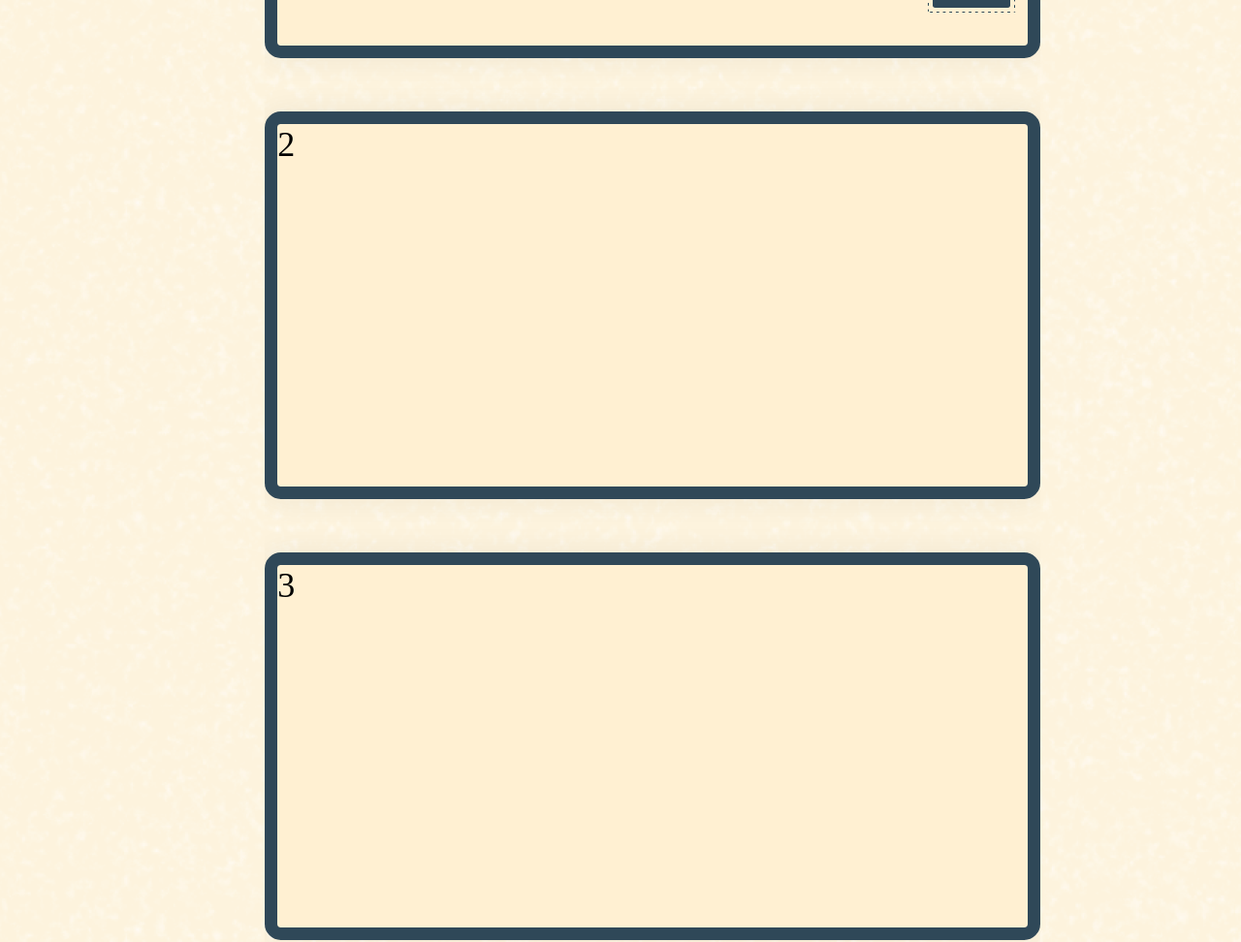
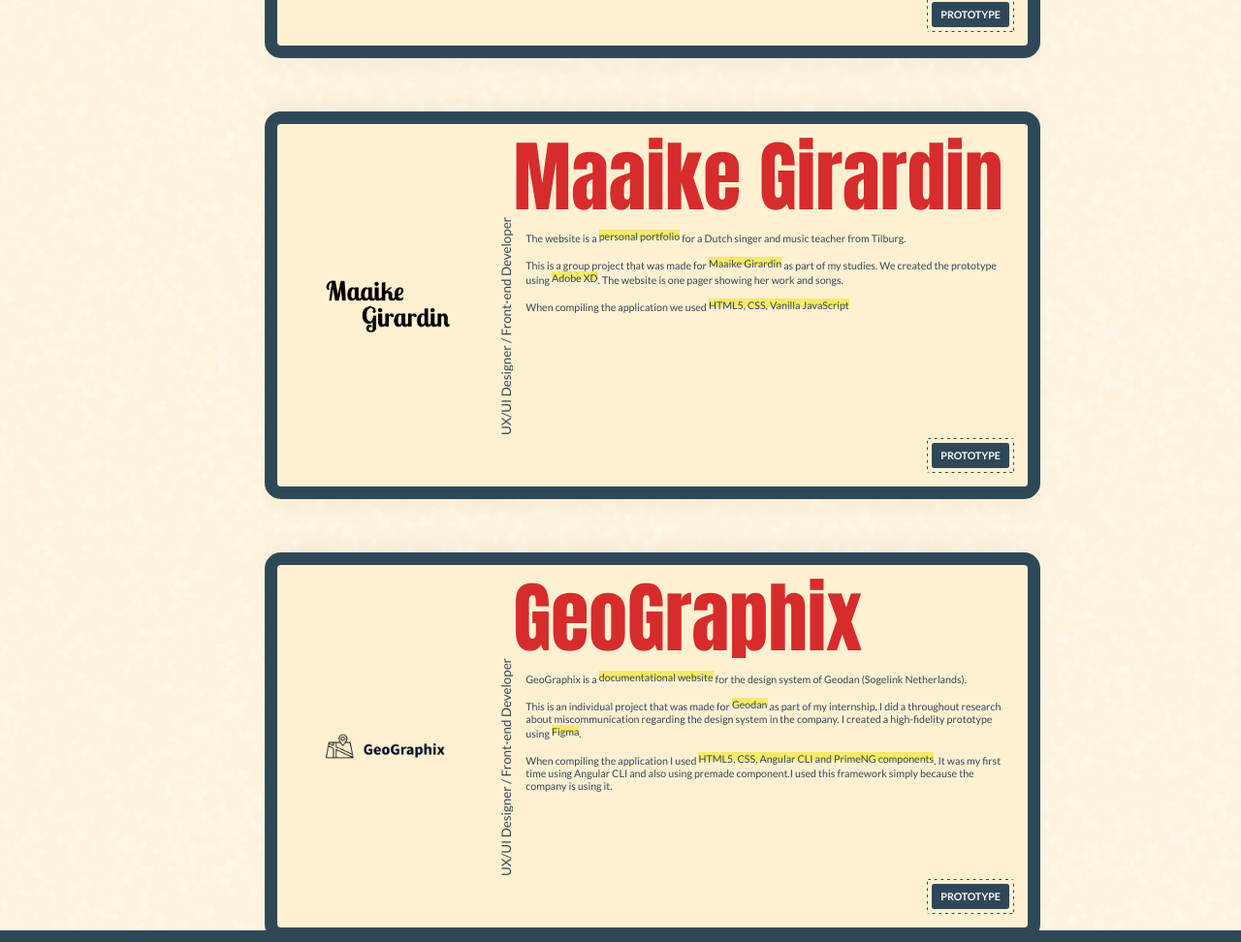
Before and after one commit to yoanaiviv/yoanaivanova, a website built with Vite: page portfolio/index.html in a window 1280 px wide. Shown: the part 1240-2212 px from the top of the page at 97% size. Built offline with nearby package versions, Linux system fonts and the light colour scheme; a web font is replaced by a local one.

Commit message:
adding projects

```diff
--- a/portfolio/index.html
+++ b/portfolio/index.html
@@ -65,11 +65,37 @@
               </nav>
             </div>
 
-            <div class='card' style='top:55px'>2</div>
+            <div class='card' style='top:55px'>
+              <nav class="project-logo"><img src="public/assets/logo-maaike.png" alt=""></nav>
+              <nav class="project-role"><p>UX/UI Designer / Front-end Developer</p></nav>
+              <nav class="project-information">
+                <h3 class="project-name">Maaike Girardin</h3>
+                <p class="project-description">The website is a <bg>personal portfolio</bg> for a Dutch singer and music teacher from Tilburg.<br><br>This is a group project that was made for <bg>Maaike Girardin</bg> as part of my studies. We created the prototype using <bg>Adobe XD</bg>. The website is one pager showing her work and songs.<br><br>When compiling the application we used <bg>HTML5, CSS, Vanilla JavaScript</p>
+                <nav class="button-dark">
+                  <div class="border">
+                    <div class="background hover-trigger">
+                      <p>PROTOTYPE</p>
+                    </div>
+                  </div>
+                </nav>
+              </nav>
+            </div>
 
-            <div class='card' style='top:60px'>3</div>
-
-            <div class='card' style='top:65px'>4</div>
+            <div class='card' style='top:60px'>
+              <nav class="project-logo"><img src="public/assets/logo-geographix.png" alt=""></nav>
+              <nav class="project-role"><p>UX/UI Designer / Front-end Developer</p></nav>
+              <nav class="project-information">
+                <h3 class="project-name">GeoGraphix</h3>
+                <p class="project-description">GeoGraphix is a <bg>documentational website</bg> for the design system of Geodan (Sogelink Netherlands).<br><br>This is an individual project that was made for <bg>Geodan</bg> as part of my internship. I did a throughout research about miscommunication regarding the design system in the company. I created a high-fidelity prototype using <bg>Figma</bg>.<br><br>When compiling the application I used <bg>HTML5, CSS, Angular CLI and PrimeNG components</bg>. It was my first time using Angular CLI and also using premade component.I used this framework simply because the company is using it.</p>
+                <nav class="button-dark">
+                  <div class="border">
+                    <div class="background hover-trigger">
+                      <p>PROTOTYPE</p>
+                    </div>
+                  </div>
+                </nav>
+              </nav>
+            </div>
           </div>
         </div>
       </section>
@@ -77,7 +103,7 @@
       <section id="about"></section>
 
       <div class="cursor"></div>
-<div class="cursor2"></div>
+      <div class="cursor2"></div>
     </div>
   </body>
 </html>
--- a/portfolio/style.css
+++ b/portfolio/style.css
@@ -95,6 +95,7 @@
 
 .button-dark .border {
   padding: 0.4vw;
+  margin: 0.1vw;
   border-radius: 0.208vw;
   background:
       linear-gradient(90deg, var(--color-darkblue) 50%, transparent 0) repeat-x,
@@ -103,7 +104,7 @@
       linear-gradient(0deg, var(--color-darkblue) 50%, transparent 0) repeat-y;
       background-size: 0.521vw 0.104vw, 0.521vw 0.104vw, 0.104vw 0.521vw, 0.104vw 0.521vw;
       background-position: 0 0, 0 100%, 0 0, 100% 0;
-      animation: linearGradientMove .3s infinite linear;
+      animation: linearGradientMove .5s infinite linear;
 
       &:hover {
         animation: linearGradientStop .3s infinite linear;
@@ -132,17 +133,7 @@
   font-size: 1.042vw;
   line-height: 1vw;
   overflow: hidden;
-  opacity: 1;
-  animation: blink 4s ease-in-out infinite;
 }
-
-/*@keyframes blink {
-  0% { opacity: 1; }
-  15% { opacity: 0.85; }
-  50% { opacity: 1; }
-  80% { opacity: 0.8; }
-  100% { opacity: 1; }
-}*/
 
 .button-dark p {
   color: var(--color-lightfont);
@@ -150,7 +141,6 @@
   align-items: center;
   justify-content: center;
   font-weight: 550;
-
 }
 
 /*Navigation Menu Styling*/
@@ -318,8 +308,8 @@
       flex: 30%;
 
       img {
-        width: 8vw;
-      height: auto;
+        width: 10vw;
+        height: auto;
       }
     }
 
@@ -347,6 +337,7 @@
 
       .project-description {
         margin: 1vw;
+        flex: 50%;
       }
       .button-dark {
         display: flex;
@@ -369,7 +360,7 @@
   z-index: 3;
 }
 
-/* CSS */
+/* Custom cursor */
 .cursor {
   width: 50px;
   height: 50px;
@@ -404,7 +395,7 @@
 .hover {
   background-color: var(--color-red);
   opacity: 0.5;
-  z-index: 1;
+  z-index: 900;
 }
 
 .cursorinnerhover {
```
Also changed, not shown: portfolio/public/assets/logo-geographix.png (added), portfolio/public/assets/logo-maaike.png (added).
